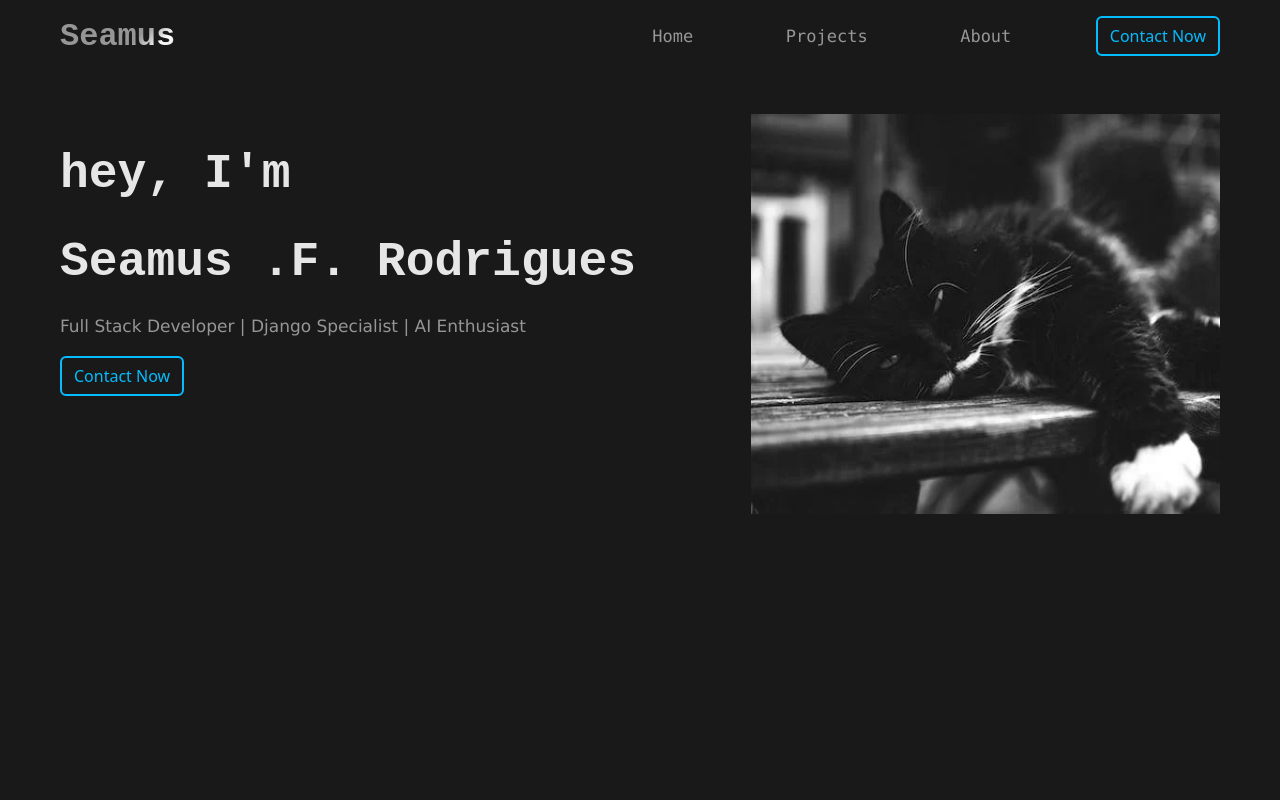
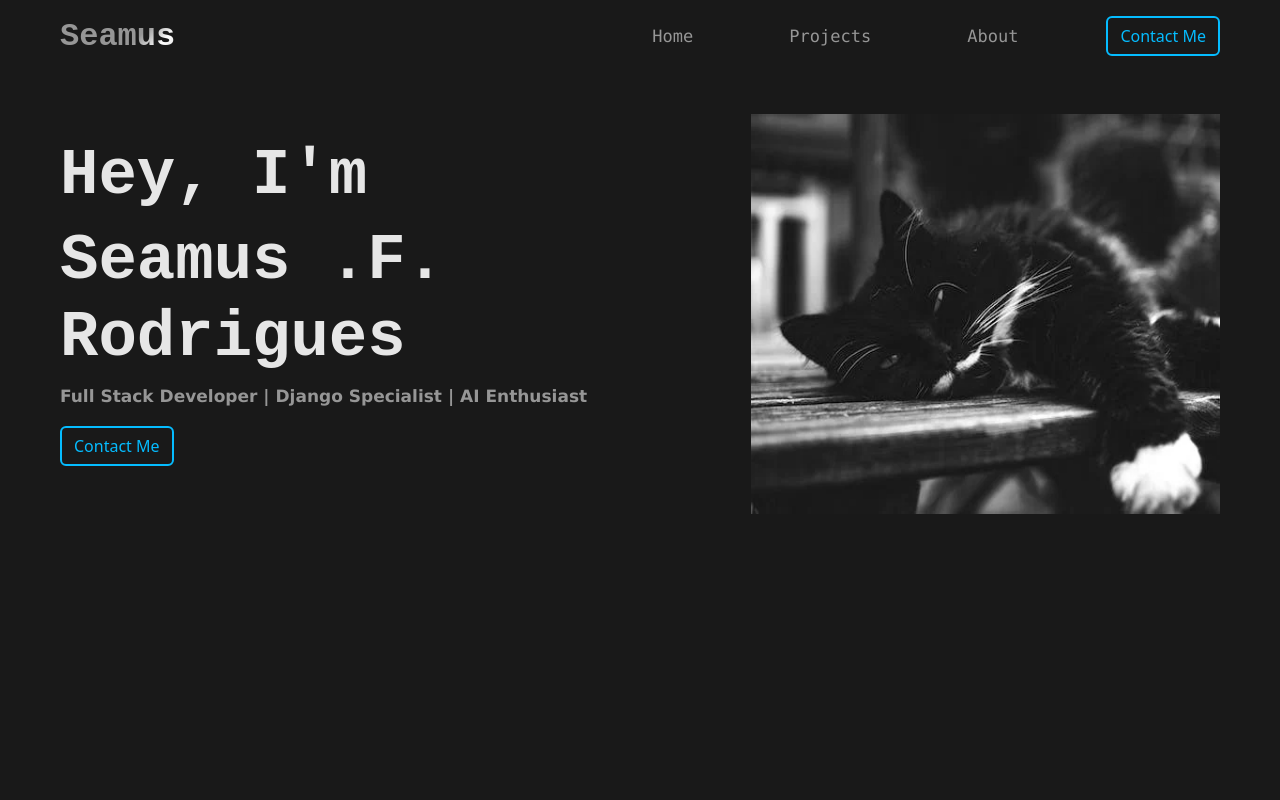
Before and after one commit to sea-rod/sea-rod.github.io, a plain HTML site: page index.html in a window 1280 px wide. Shown: the top 800 px of the page. Drawn offline with nearby package versions, Linux system fonts and the light colour scheme.

Commit message:
update hero font

```diff
--- a/index.html
+++ b/index.html
@@ -47,7 +47,7 @@
               <a class="nav-link" href="#">About</a>
             </li>
             <li class="nav-item">
-              <button class="btn btn-atc">Contact Now</button>
+              <button class="btn btn-atc">Contact Me</button>
             </li>
             <!-- <li class="nav-item">
                         <a class="nav-link" href="#">Link</a>
@@ -59,12 +59,12 @@
     <div class="container-fluid mt-3 mx-0 px-0">
       <div class="row mx-lg-5 justify-content-between px-lg-0 px-3 pe-0 me-0" id="hero">
         <div class="col-lg-7 col-12 py-lg-5 mx-lg-0 text-center text-lg-start my-auto my-lg-0">
-          <p class="main-txt animin text-center text-lg-start">hey, I'm</p>
-          <p class="main-txt animin text-center text-lg-start">Seamus .F. Rodrigues</p>
+          <p class="main-txt animin text-center text-lg-start h6">Hey, I'm</p>
+          <p class="main-txt animin text-center text-lg-start h1">Seamus .F. Rodrigues</p>
           <p class="para-txt text-center text-lg-start">
             Full Stack Developer | Django Specialist | AI Enthusiast
           </p>
-          <button class="btn btn-atc">Contact Now</button>
+          <button class="btn btn-atc">Contact Me</button>
         </div>
         <div class="col-lg-5 col-12 py-lg-4 d-flex mx-auto mt-3 mt-lg-0">
           <img src="./static/img/cat.webp" />
--- a/static/css/style.css
+++ b/static/css/style.css
@@ -65,10 +65,14 @@ button.navbar-toggler{
 #hero {
     height: 90vh;
 }
+
+#hero .main-txt,#hero .para-txt{
+    font-weight: bold;
+}
+
 .main-txt {
-    font-size: 6vmin;
+    font-size: 8vmin;
     text-align: left;
-
 }
 
 a.nav-link,
@@ -144,4 +148,7 @@ img{
     #hero img {
         display: none;
     }
+    .main-txt{
+        font-size:15vmin;
+    }
 }
```
